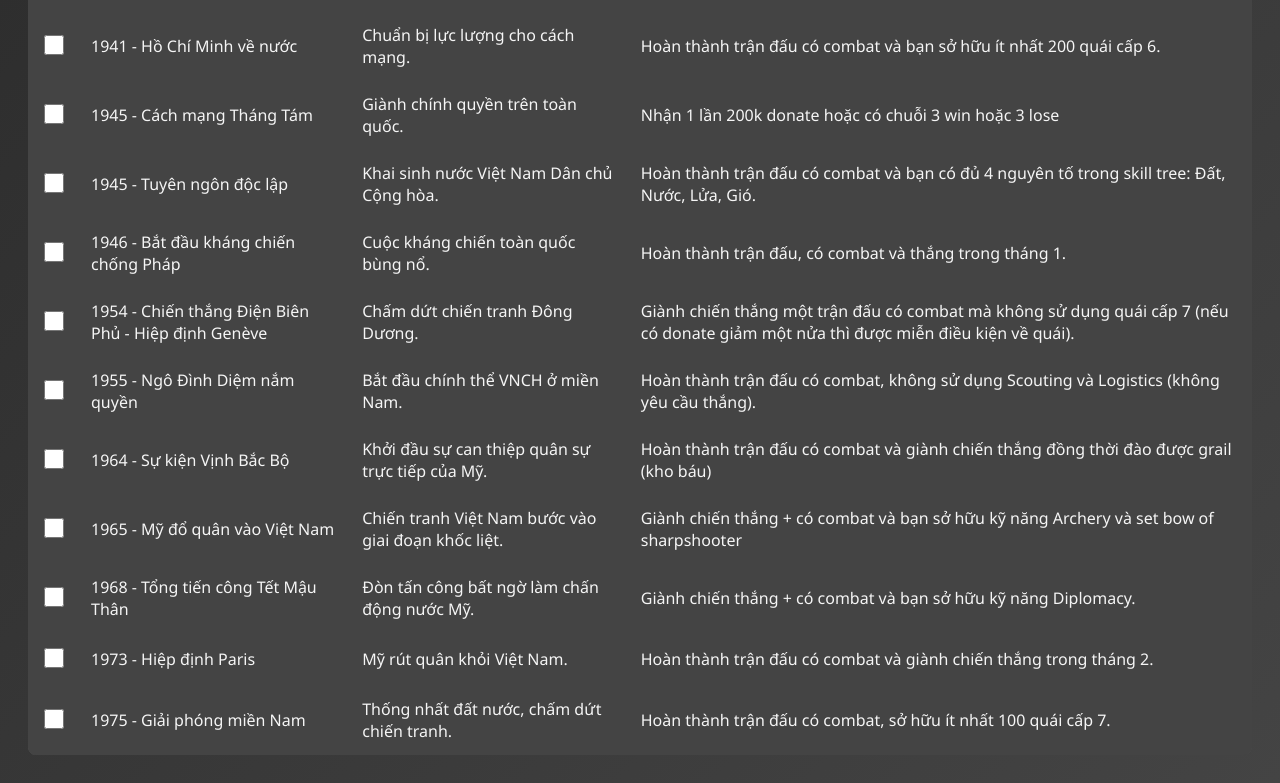
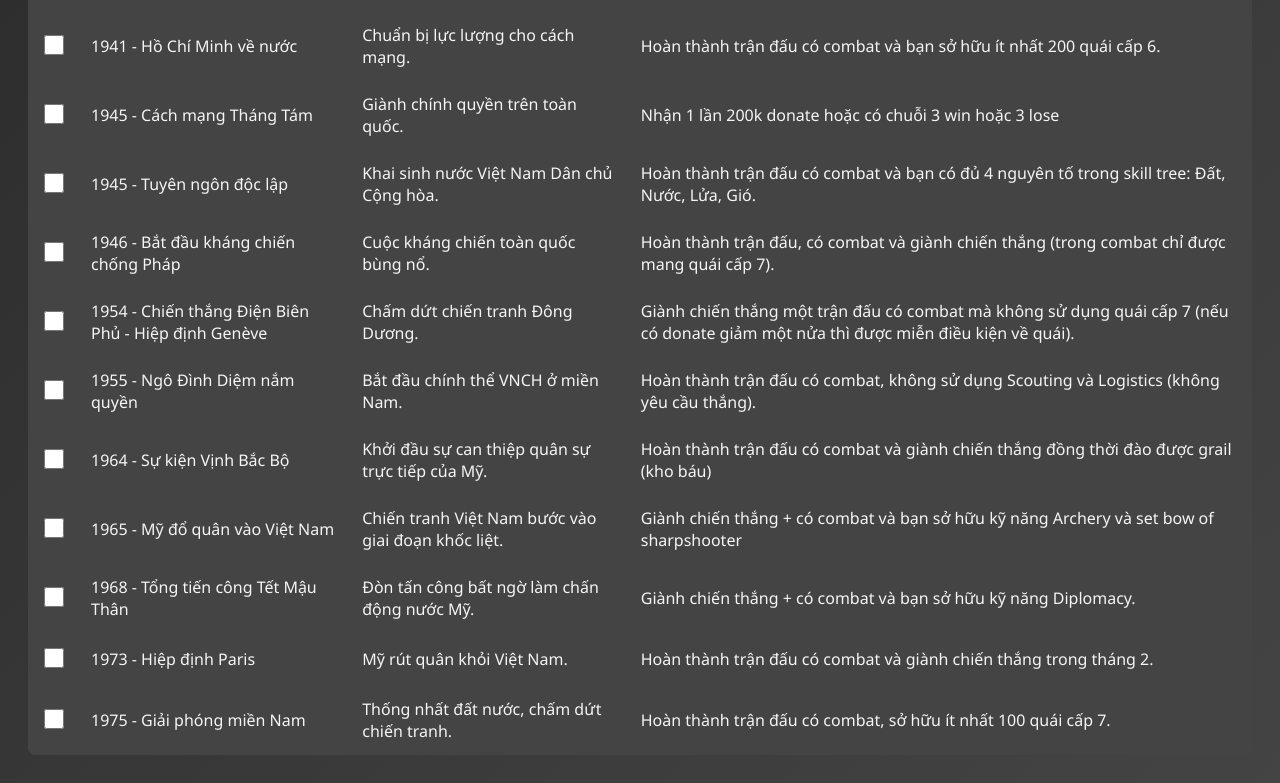
Before and after one commit to nguyen-thanh-hai-dev/nguyen-thanh-hai-dev.github.io, a plain HTML site: page event_30_4.html in a window 1280 px wide. Shown: the part 1140-1923 px from the top of the page. Drawn offline with Linux system fonts and the light colour scheme.

Commit message:
Update event_30_4.html

```diff
--- a/event_30_4.html
+++ b/event_30_4.html
@@ -316,7 +316,7 @@
       id: 12,
       content: "1946 - Bắt đầu kháng chiến chống Pháp",
       note: "Cuộc kháng chiến toàn quốc bùng nổ.",
-      status: "Hoàn thành trận đấu, có combat và thắng trong tháng 1."
+      status: "Hoàn thành trận đấu, có combat và giành chiến thắng (trong combat chỉ được mang quái cấp 7)."
     },
     {
       id: 13,
```
